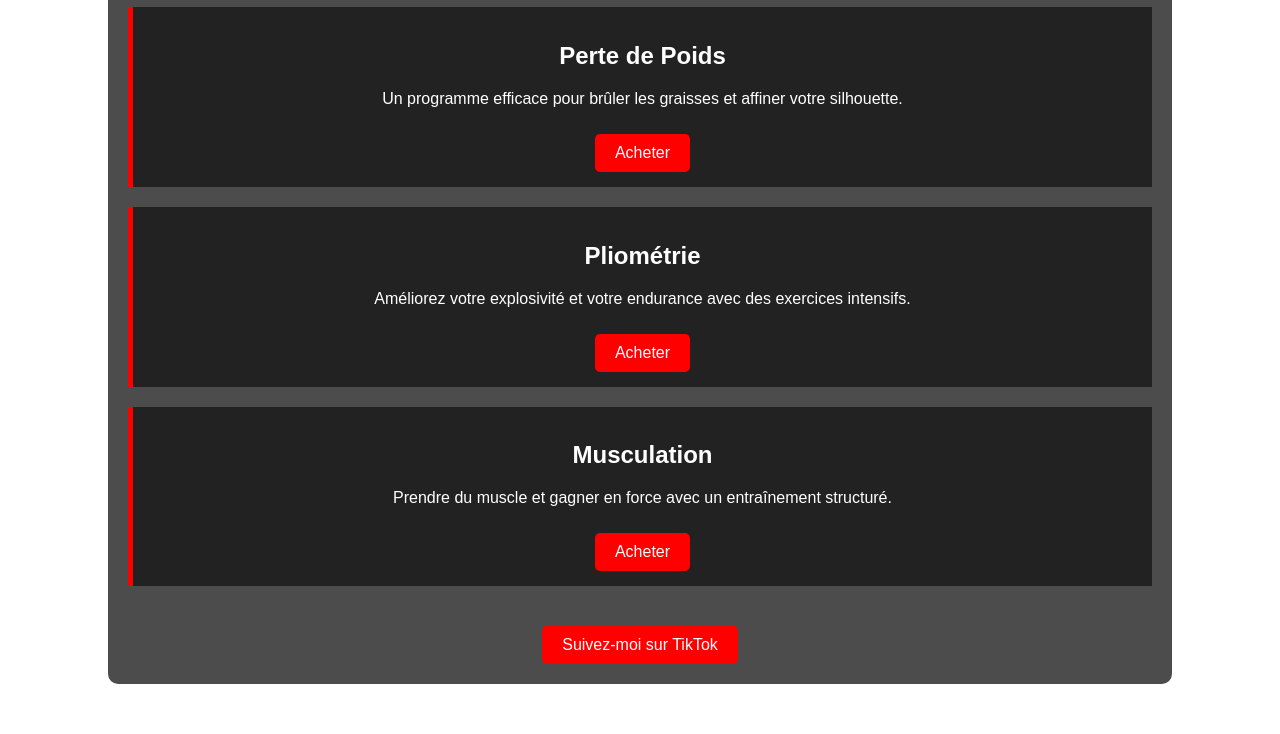
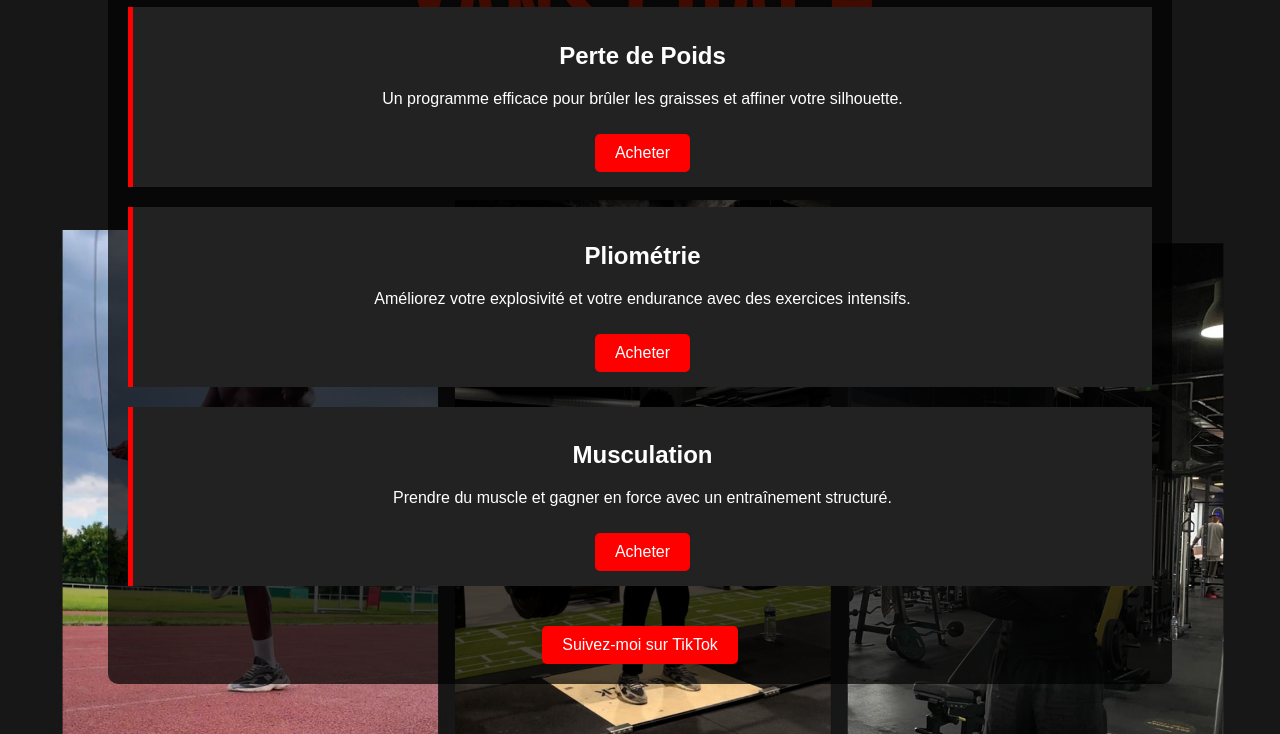
Before and after one commit to yansdjo/programmes-sportifs-, a plain HTML site: page index.html in a window 1280 px wide. Shown: the part 143-877 px from the top of the page. Drawn offline with Linux system fonts and the light colour scheme.

Commit message:
Update style.css

```diff
--- a/style.css
+++ b/style.css
@@ -48,3 +48,11 @@ body {
   margin: 0;
   font-family: Arial, sans-serif;
 }
+body {
+  background-image: url('https://raw.githubusercontent.com/yansdjo/programmes-sportifs-/main/background%20(1).jpg'); /* URL de l'image */
+  background-size: cover; /* L'image couvre toute la page */
+  background-position: center center; /* Centre l'image dans la page */
+  background-attachment: fixed; /* L'image reste fixe lorsqu'on fait défiler la page */
+  margin: 0; /* Enlève les marges par défaut */
+  font-family: Arial, sans-serif; /* Exemple de police */
+}
```
